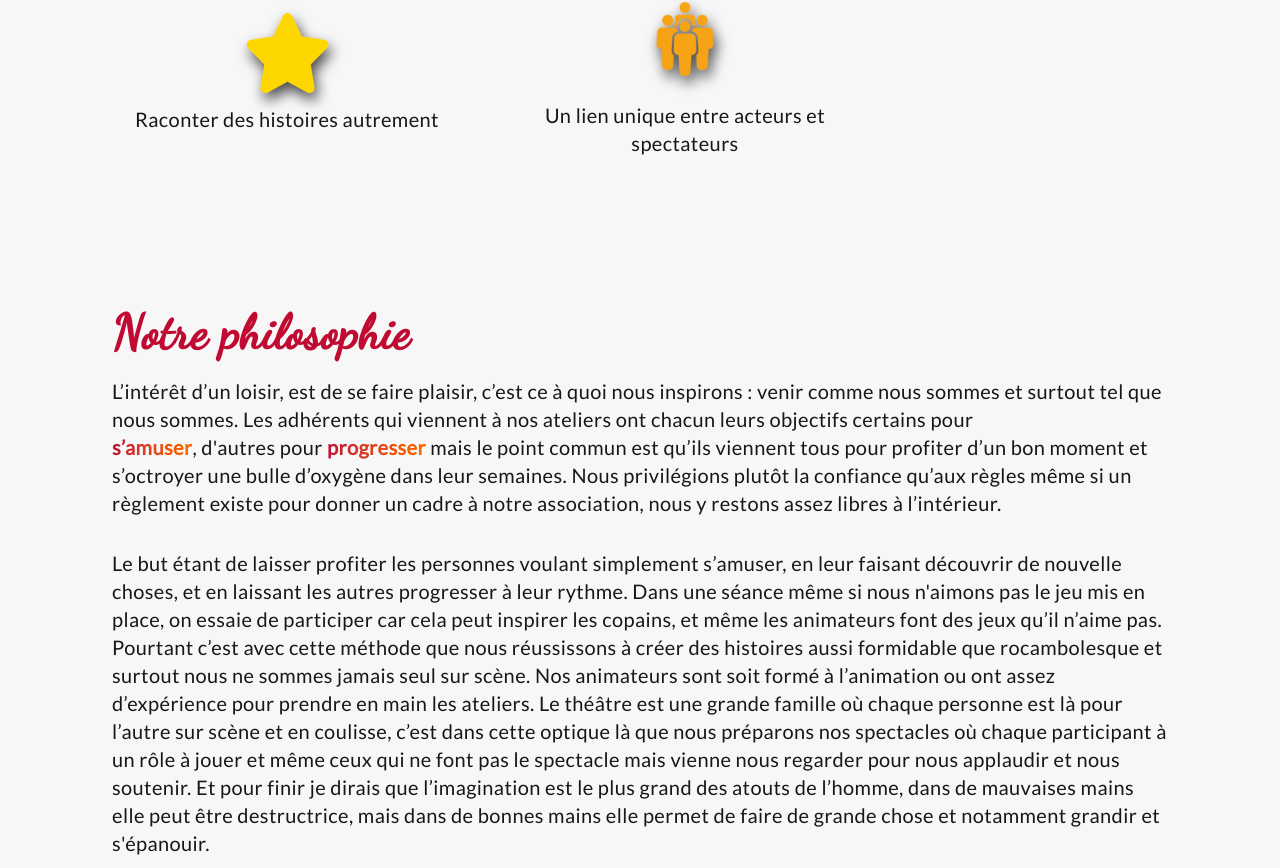
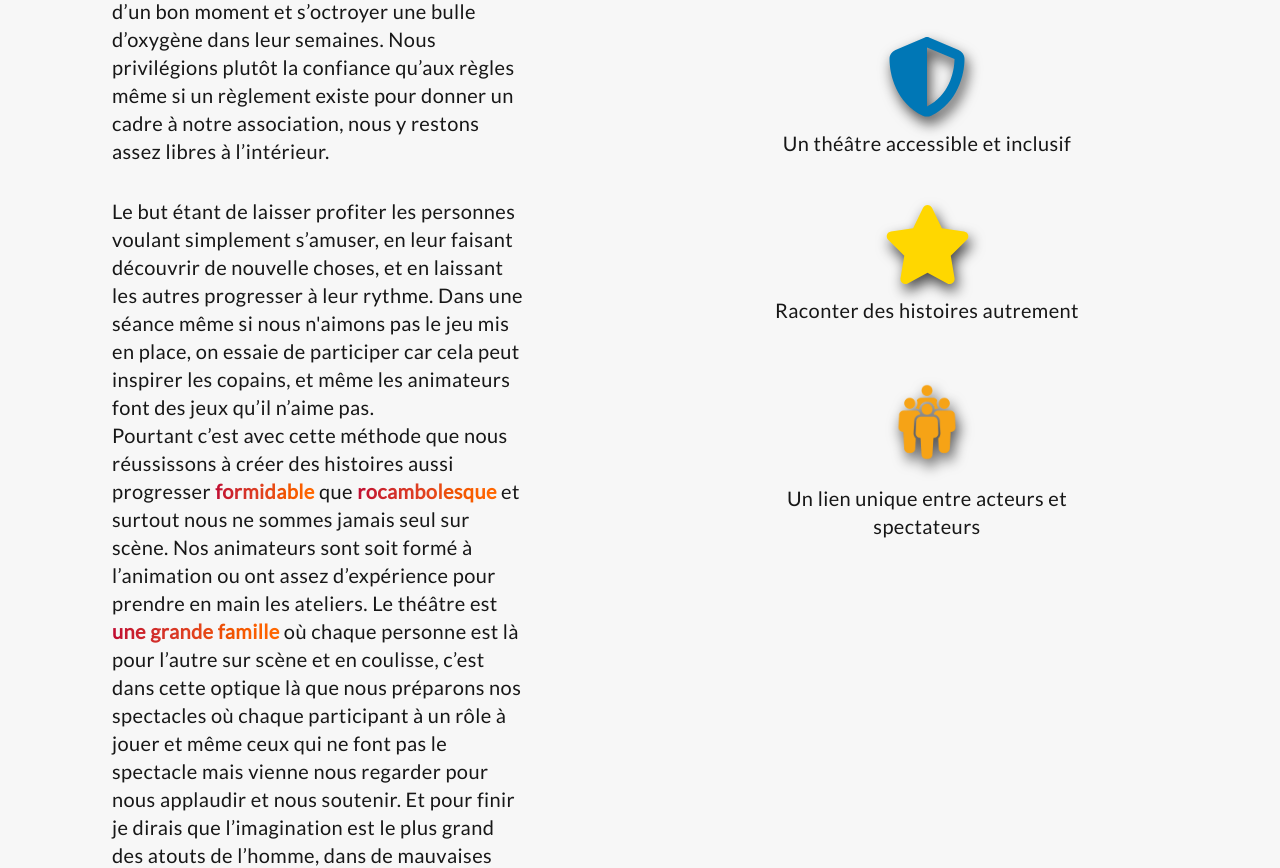
Before and after one commit to Tonyac-create/my-project-lesphenatres, a Next.js app: page /philosophy in a window 1280 px wide. Shown: the part 1699-2567 px from the top of the page. Built offline with nearby package versions, Linux system fonts and the light colour scheme.

Commit message:
update page pilosophy

```diff
--- a/app/components/Home/SectionActivty.tsx
+++ b/app/components/Home/SectionActivty.tsx
@@ -48,7 +48,6 @@ export default function SectionActivty() {
             <Button href="/projets" variant="secondary">Je veux rejoindre la troupe</Button>
             <SectionProposition />
             <h3 className="font-dancing text-red text-3xl md:text-5xl mt-8 mb-3.5 font-semibold flex mr-auto">{`Des spectacles engagés !`}</h3>
-            <Button href="/projets" variant="secondary">Explorer les spectacles</Button>
             <div className="flex flex-col justify-center lg:flex-row gap-8">
                 {spectacles.map((spectacle) => (
                     <CardSpectacle
@@ -59,6 +58,7 @@ export default function SectionActivty() {
                     />
                 ))}
             </div>
+            <Button href="/projets" variant="secondary">Explorer les spectacles</Button>
         </section>
     )
 }
--- a/app/components/Home/SectionProposition.tsx
+++ b/app/components/Home/SectionProposition.tsx
@@ -37,7 +37,9 @@ export default function SectionProposition() {
                     <p className="my-4 text-2xl">{`Envie d’organiser un spectacle ? Parlons-en dès maintenant.`}</p>
                 </div>
             </div>
-            <Button href="/contact" variant="secondary">{`Je veux réserver un spectacle !`}</Button>
+            <div className="flex justify-center">
+                <Button href="/contact" variant="secondary">{`Je veux réserver un spectacle !`}</Button>
+            </div>
         </section>
     )
 }
--- a/app/components/Philisophy/HistorySection.tsx
+++ b/app/components/Philisophy/HistorySection.tsx
@@ -23,7 +23,7 @@ export default function HistorySection() {
                         Phénâtres
                     </span>
                 </p>
-                {`Elle est basée à l'Office Culturelle d’Arras dans le pas de calais, qui est pour nous un soutien plus qu’essentiel au même titre que
+                {`Elle est basée à l'Office Culturel d’Arras dans le Pas de Calais, qui est pour nous un soutien plus qu’essentiel au même titre que
                  la commune qui prête les locaux à cette structure ce qui nous donne accès à un panel de service immense. Notre association a pour but
                  de faire découvrir le théâtre d’improvisation et laisser libre court à l'imagination. Selon les projets et les groupes, nous faisons
                  aussi appel au théâtre de texte par le biais de divers exercices, elle est une grande famille qui réunit des personnes de différents
--- a/app/components/Philisophy/PhilisophySection.tsx
+++ b/app/components/Philisophy/PhilisophySection.tsx
@@ -1,11 +1,10 @@
 export default function PhilosophySection() {
     return (
-        <section className="flex flex-col mt-16 p-8 md:px-28 md:py-11 tracking-wide">
+        <section className="flex flex-col mb-12 p-8 md:px-28 md:py-11 tracking-wide">
             <h2 className="font-dancing text-red text-3xl md:text-5xl mb-5 font-semibold">Notre philosophie</h2>
             <p className="text-lg md:text-xl">
                 {`L’intérêt d’un loisir, est de se faire plaisir, c’est ce à quoi nous inspirons : venir comme nous sommes et surtout tel que nous sommes.
                 Les adhérents qui viennent à nos ateliers ont chacun leurs objectifs certains pour `}
-                <p className="text-lg md:text-xl">
                 <span className="bg-gradient-to-r from-red to-orange-500 inline-block text-transparent bg-clip-text font-semibold">
                     s’amuser
                 </span>
@@ -15,15 +14,26 @@ export default function PhilosophySection() {
                 </span>
                 {` mais le point commun est qu’ils viennent tous pour profiter d’un bon moment et s’octroyer une bulle d’oxygène dans leur semaines.
                     Nous privilégions plutôt la confiance qu’aux règles même si un règlement existe pour donner un cadre à notre association,
-                    nous y restons assez libres à l’intérieur.`}</p>
+                    nous y restons assez libres à l’intérieur.`}
                 <p className="text-lg md:text-xl mt-8">
                     {`Le but étant de laisser profiter les personnes voulant simplement s’amuser, en leur faisant découvrir de nouvelle choses, et en laissant les
                 autres progresser à leur rythme. Dans une séance même si nous n'aimons pas le jeu mis en place, on essaie de participer car cela peut inspirer
                 les copains, et même les animateurs font des jeux qu’il n’aime pas.`}
                 </p>
-                {`Pourtant c’est avec cette méthode que nous réussissons à créer des histoires aussi formidable que rocambolesque et surtout nous ne sommes
-                jamais seul sur scène. Nos animateurs sont soit formé à l’animation ou ont assez d’expérience pour prendre en main les ateliers.
-                Le théâtre est une grande famille où chaque personne est là pour l’autre sur scène et en coulisse, c’est dans cette optique là
+                {`Pourtant c’est avec cette méthode que nous réussissons à créer des histoires aussi progresser `}
+                <span className="bg-gradient-to-r from-red to-orange-500 inline-block text-transparent bg-clip-text font-semibold">
+                    formidable
+                </span>
+                {` que `}
+                <span className="bg-gradient-to-r from-red to-orange-500 inline-block text-transparent bg-clip-text font-semibold">
+                    rocambolesque
+                </span>
+                {` et surtout nous ne sommes jamais seul sur scène. Nos animateurs sont soit formé à l’animation ou ont assez d’expérience pour prendre en main les ateliers.
+                Le théâtre est `}
+                <span className="bg-gradient-to-r from-red to-orange-500 inline-block text-transparent bg-clip-text font-semibold">
+                une grande famille
+                </span>
+                {` où chaque personne est là pour l’autre sur scène et en coulisse, c’est dans cette optique là
                 que nous préparons nos spectacles où chaque participant à un rôle à jouer et même ceux qui ne font pas le spectacle mais vienne
                 nous regarder pour nous applaudir et nous soutenir. Et pour finir je dirais que l’imagination est le plus
                 grand des atouts de l’homme, dans de mauvaises mains elle peut être destructrice, mais dans de bonnes mains elle permet de faire de grande chose
--- a/app/philosophy/page.tsx
+++ b/app/philosophy/page.tsx
@@ -10,8 +10,10 @@ export default function Troupe() {
         <>
             <HeroSection />
             <HistorySection />
-            <ValuesSection />
-            <PhilosophySection />
+            <div className="grid grid-cols-1 md:grid-cols-2">
+                <PhilosophySection />
+                <ValuesSection />
+            </div>
             <FriseSection />
             <JoinsUsSection />
         </>
```
Lines whose indentation alone changed are shown as unchanged.
